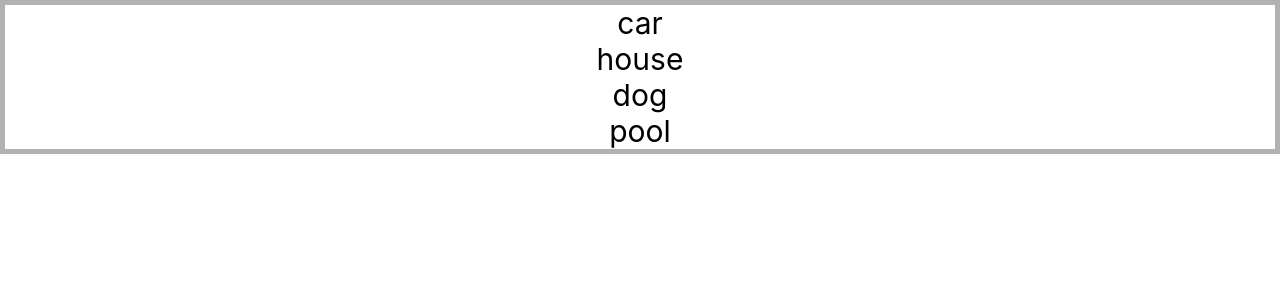
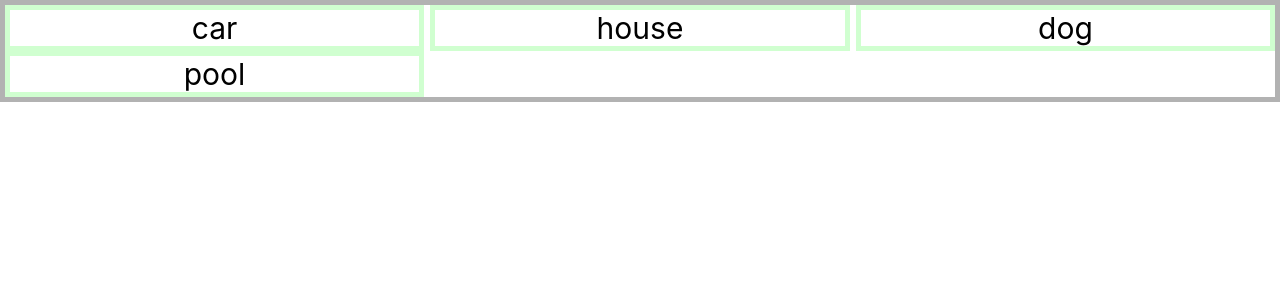
Before and after one commit to GoranAviani/display_list_react, a React (Create React App) app: page / in a window 1280 px wide. Shown: the top 300 px of the page. Built offline with nearby package versions, Linux system fonts and the light colour scheme.

Commit message:
display_list_react

```diff
--- a/src/DisplayList/DisplayList.css
+++ b/src/DisplayList/DisplayList.css
@@ -1,13 +1,19 @@
 .full-list{
     display: flex;
     border: 5px solid rgba(0,0,0,0.3);
-        flex-direction: column;
+    flex-direction: row;
+    flex-wrap: wrap;
 
-    align-items: center;
+justify-content: space-between;
 
 }
 
 
 .list-item{
+    display: flex;
     font-size: 30px;
+    border: 5px solid rgba(100, 300, 100 , 0.3);
+    width: calc(33% - 10px);
+    justify-content: center;
+
 }
```
